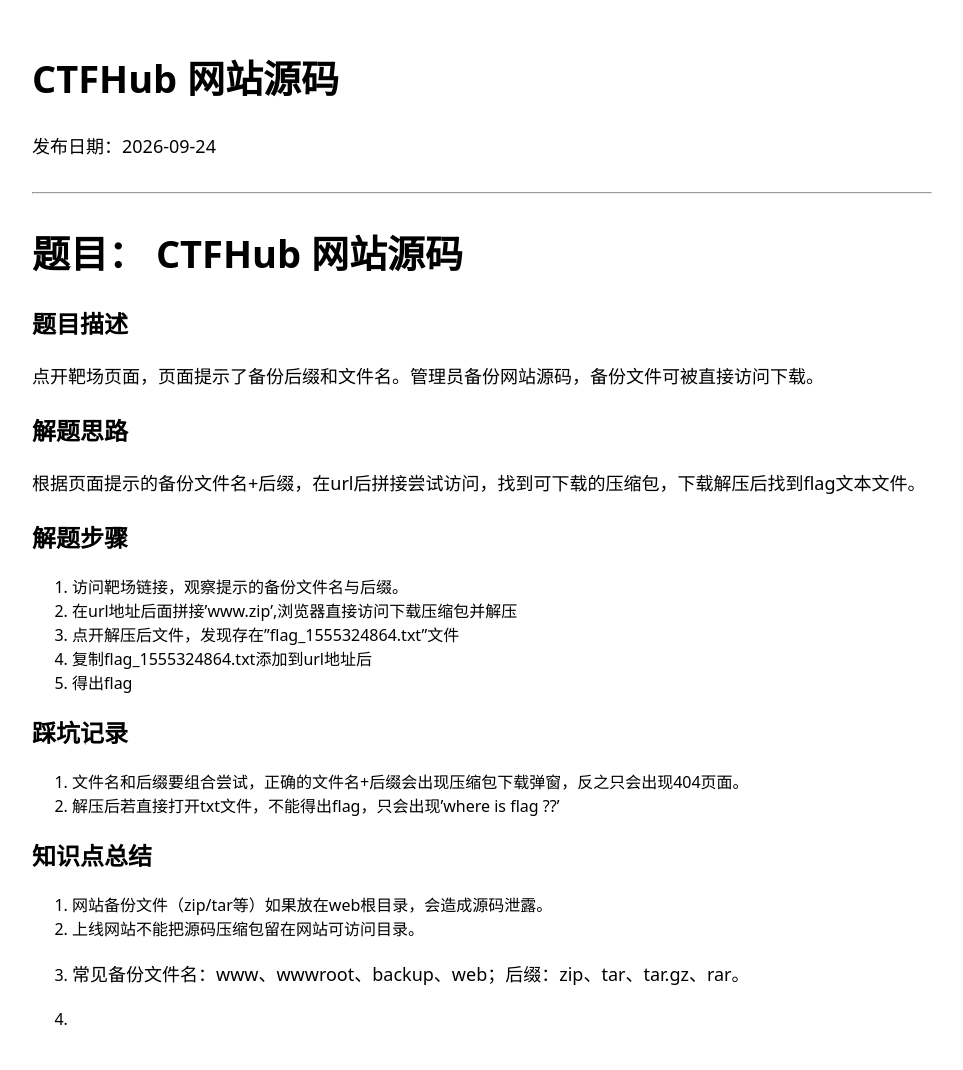
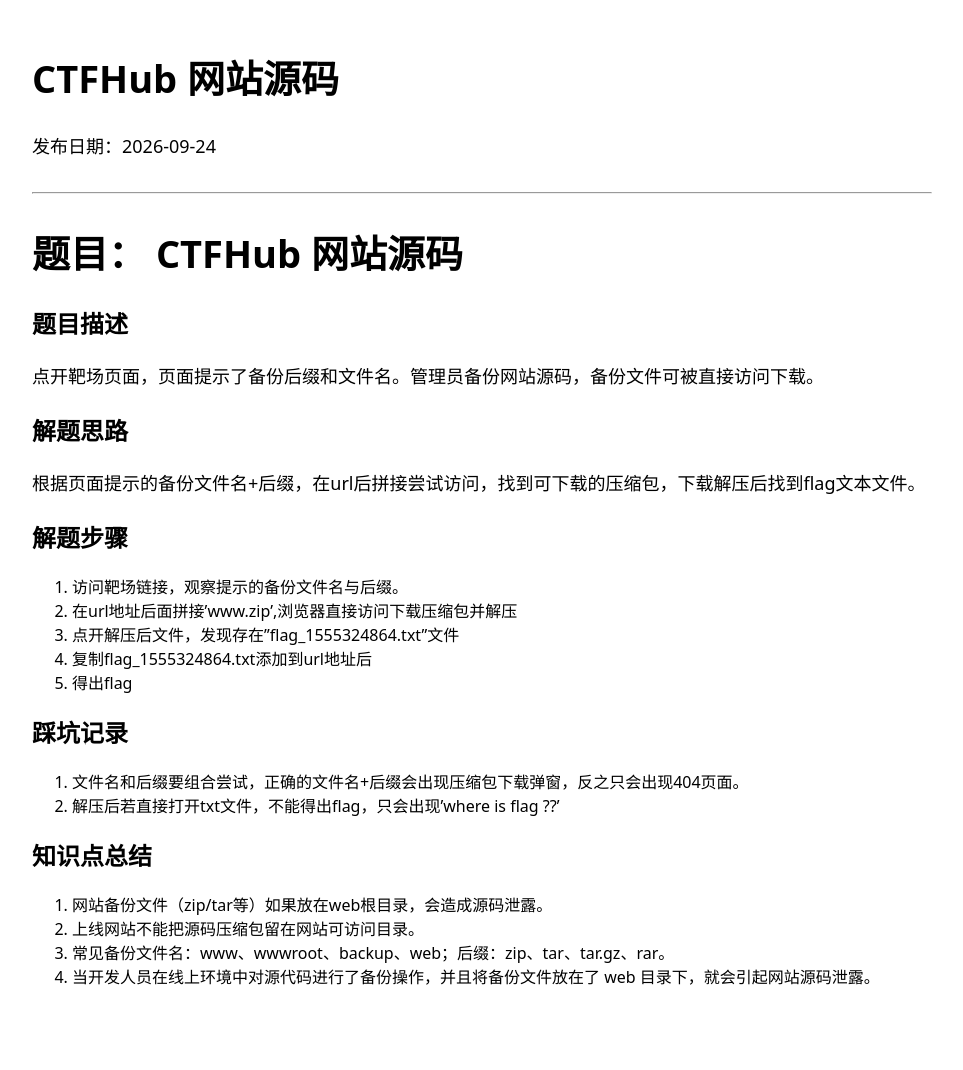
Before and after one commit to gysbfff/gysbfff.github.io, a Jekyll site: the page built from _posts/2026-09-24-ctfhub-wangzhanyuanma.md, in a window 1280 px wide. Shown: the whole page, without its empty margins (158-1121 px from the left). Built offline with Jekyll 4.4.1, drawn with Linux system fonts in a browser that asks for light colours; our own code applies the rules of GitHub Pages for plain Markdown files; after the commit the page ends 1028 px from its top, so only the background shows below that.

Commit message:
Update 2026-09-24-ctfhub-wangzhanyuanma.md

```diff
--- a/_posts/2026-09-24-ctfhub-wangzhanyuanma.md
+++ b/_posts/2026-09-24-ctfhub-wangzhanyuanma.md
@@ -28,5 +28,4 @@
 1. 网站备份文件（zip/tar等）如果放在web根目录，会造成源码泄露。
 2. 上线网站不能把源码压缩包留在网站可访问目录。
 3. 常见备份文件名：www、wwwroot、backup、web；后缀：zip、tar、tar.gz、rar。
-
-4.
+4. 当开发人员在线上环境中对源代码进行了备份操作，并且将备份文件放在了 web 目录下，就会引起网站源码泄露。
```
